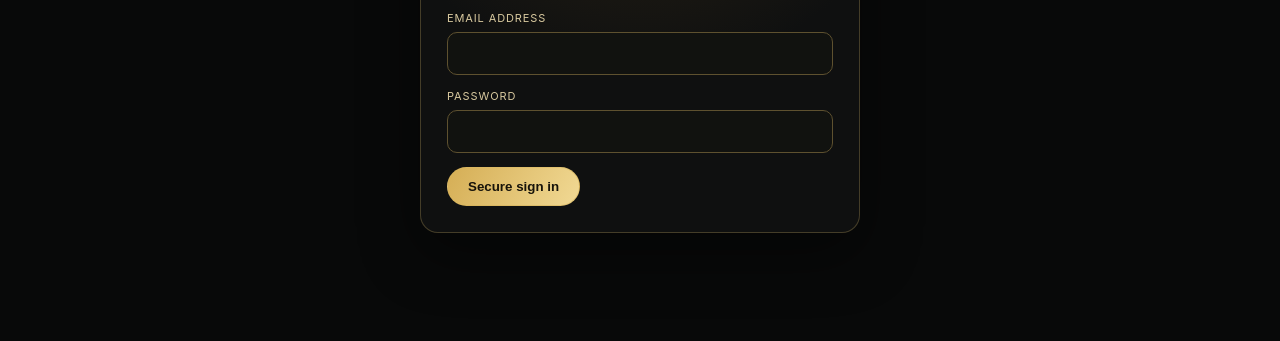
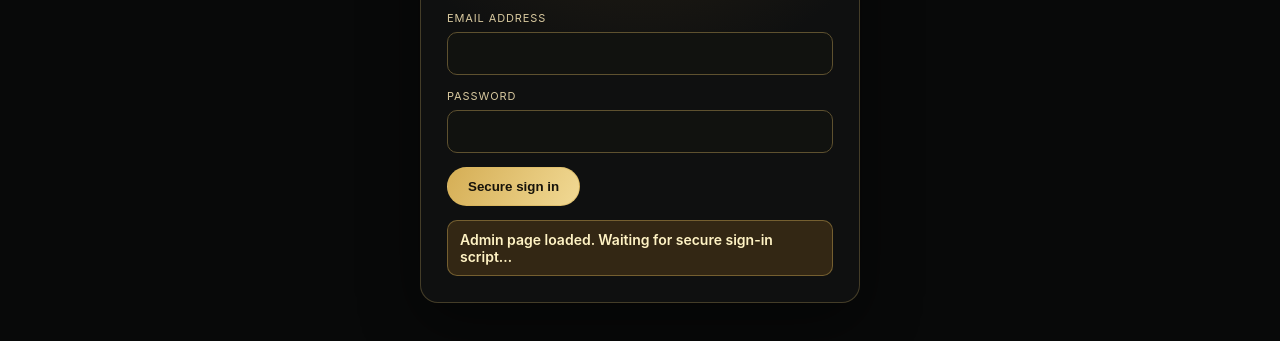
Before and after one commit to hauagroup-afk/HAUAgroup-webgpt, a website: page admin/index.html in a window 1280 px wide. Shown: the part 375-716 px from the top of the page. Drawn offline with Linux system fonts and the light colour scheme.

Commit message:
Add visible admin script-load diagnostic status

```diff
--- a/admin/index.html
+++ b/admin/index.html
@@ -49,5 +49,5 @@
  </section>
 </section>
 </main>
-<script src="/admin/admin.js" defer></script>
+<script>window.addEventListener("error",function(e){if(e.target&&e.target.tagName==="SCRIPT"&&e.target.src.includes("/admin/admin.js")){var s=document.getElementById("loginStatus");if(s)s.textContent="Admin script failed to load. Please refresh or try another browser.";}},true);document.getElementById("loginStatus").textContent="Admin page loaded. Waiting for secure sign-in script…";</script><script src="/admin/admin.js" defer></script>
 </body></html>
```
